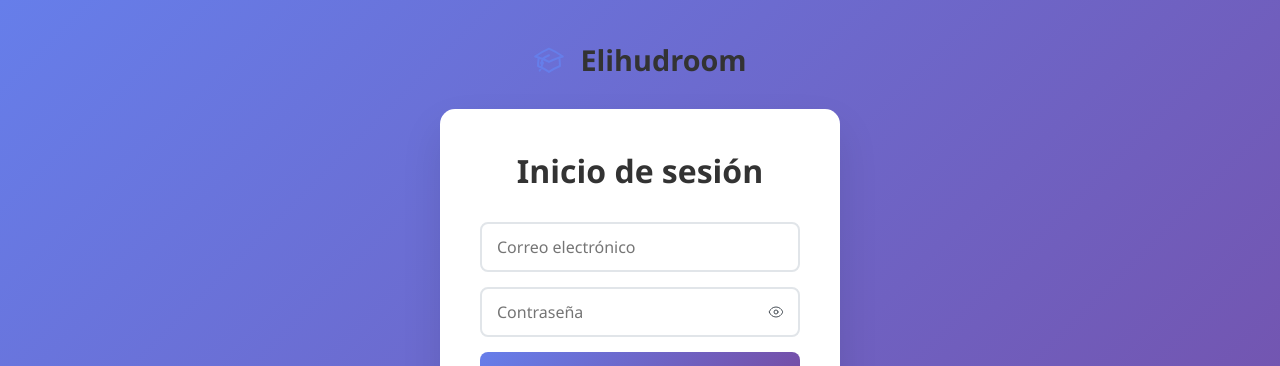
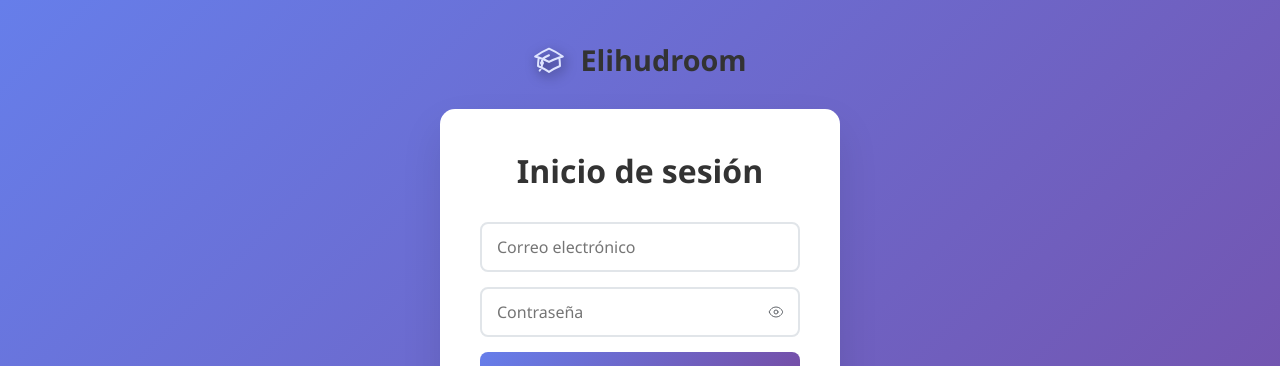
Before and after one commit to lAplle/elihudroom, a React (Create React App) app: page / in a window 1280 px wide. Shown: the top 366 px of the page. Built offline with nearby package versions, Linux system fonts and the light colour scheme; no server answers.

Commit message:
Change logo style

```diff
--- a/src/App.css
+++ b/src/App.css
@@ -194,7 +194,8 @@ body {
 .login-header-icon {
   width: 32px;
   height: 32px;
-  color: #667eea;
+  color: #dfe5ff;
+  filter: drop-shadow(2px 4px 6px rgba(0,0,0,0.5));
 }
 
 .login-header h1 {
@@ -1568,7 +1569,6 @@ body {
 }
 
   .password-toggle-btn:hover {
-  color: white !important;
   background: #5f5f5f38 !important;
 
   }
@@ -1576,7 +1576,7 @@ body {
   .password-toggle-icon {
     width: 16px;
     height: 16px;
-    color: #495057;
+    color: #62666b;
   }
 
 
```
